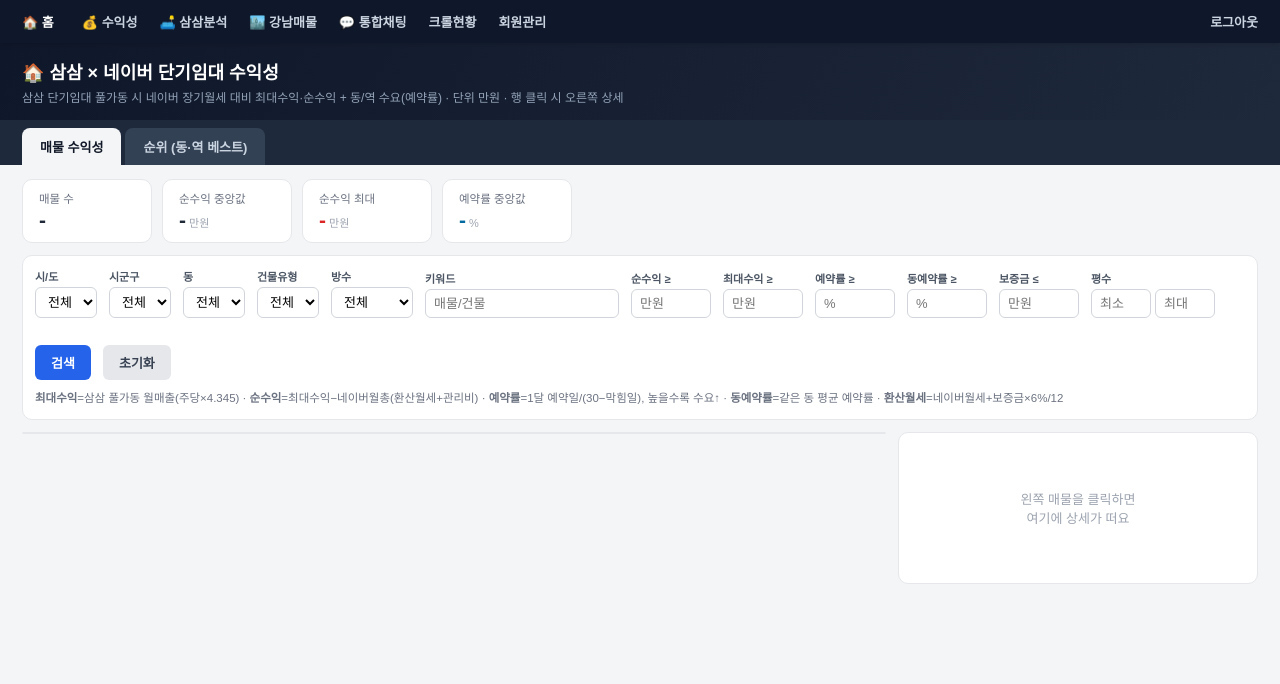
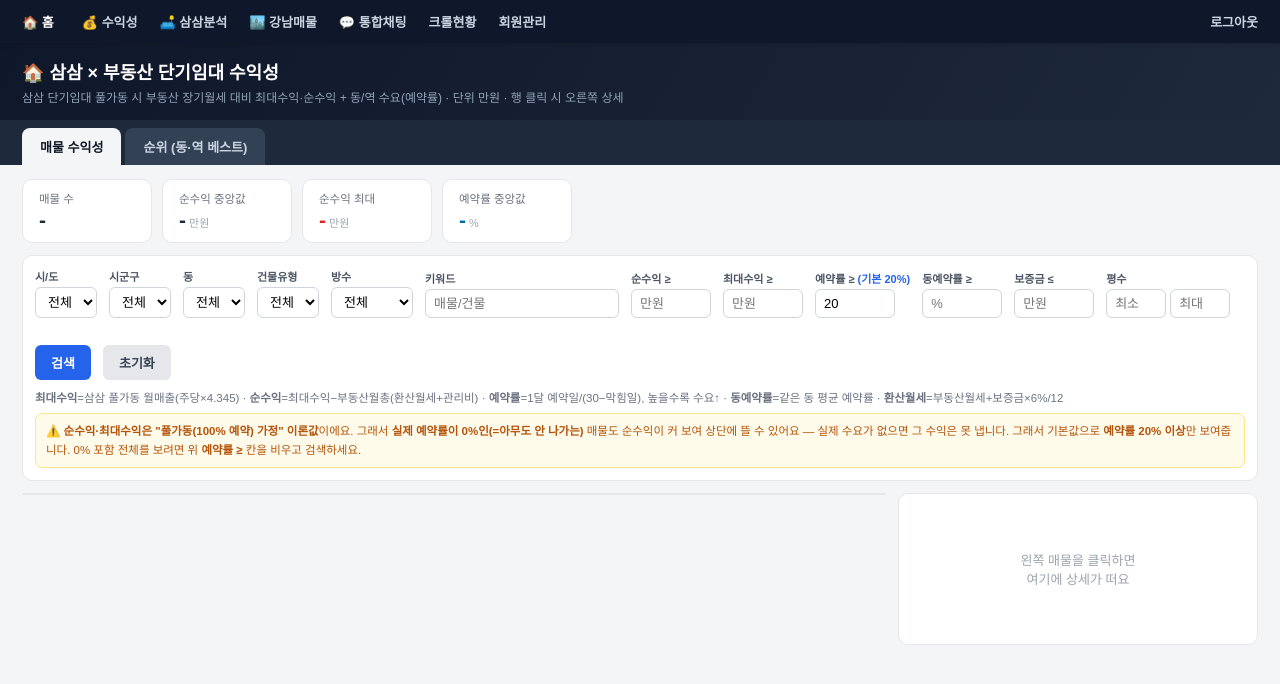
Before and after one commit to gunho30811/STA, a Flask app: template templates/profit.html in a window 1280 px wide. Shown: the top 684 px of the page. Run offline with Flask 3, Linux system fonts and the light colour scheme; the template is opened without the code that fills it, so the values that code supplies are empty; the visitor is signed in with stand-in values (Sample User, id 1); some libraries are stand-ins or nearby versions.

Commit message:
feat(profit): 예약률 기본 20%+ 필터(0% 이론값 상단 노출 방지) + '네이버'→'부동산' 표기 통일 (#88)
- /profit/ 매물 수익성: 순수익·최대수익은 '풀가동(100% 예약) 가정' 이론값이라
  실제 예약률 0%(아무도 안 나가는) 매물도 순수익이 커 상단에 뜨는 문제.
  예약률 ≥ 필터 기본값을 20으로 두고(초기화 시에도 20 유지), 0% 포함 전체를 보려면
  필터를 비우도록 안내 문구(경고 박스) 추가. 백엔드 occ_min 필터는 기존 것 재사용.
- 사용자 노출 문구의 '네이버'를 전부 '부동산'으로 통일(profit/samsam/index/gangnam
  템플릿 + portal 랜딩·auth 크롤현황). CSV 컬럼키(네이버월세_만원 등)와 코드 주석은
  데이터 파싱에 쓰여 그대로 유지 — 화면 표기만 변경.

Co-authored-by: Claude Sonnet 5 <noreply@anthropic.com>

```diff
--- a/templates/index.html
+++ b/templates/index.html
@@ -4,7 +4,7 @@
 <meta charset="UTF-8">
 <meta name="viewport" content="width=device-width, initial-scale=1">
 <meta name="referrer" content="no-referrer">
-<title>네이버 오피스텔 월세 검색 (서울·경기·인천)</title>
+<title>부동산 오피스텔 월세 검색 (서울·경기·인천)</title>
 <style>
   * { box-sizing: border-box; }
   body { margin:0; font-family:"Malgun Gothic","맑은 고딕",sans-serif; background:#f4f6f8; color:#222; }
@@ -54,7 +54,7 @@
 </head>
 <body>
 <header>
-  <h1>🏢 네이버 오피스텔 월세 검색</h1>
+  <h1>🏢 부동산 오피스텔 월세 검색</h1>
   <span class="sub">서울 · 경기 · 인천 / <span id="stat"></span></span>
 </header>
 
@@ -184,7 +184,7 @@ function render(r){
         <div class="meta">${fmtArea(x.area_real_m2)} · ${x.floorinfo||'-'}층 · ${x.direction||'-'}</div>
         <div class="ft">${x.featuredesc||x.tags||''}</div>
         <div class="meta" style="color:#999">확인 ${x.confirmymd||'-'} · ${x.realtorname||x.cpname||''}</div>
-        <a class="link" href="${x.articleurl}" target="_blank">네이버에서 보기 →</a>
+        <a class="link" href="${x.articleurl}" target="_blank">부동산에서 보기 →</a>
       </div>`;
     g.appendChild(card);
   });
--- a/templates/profit.html
+++ b/templates/profit.html
@@ -3,7 +3,7 @@
 <head>
 <meta charset="UTF-8">
 <meta name="viewport" content="width=device-width, initial-scale=1">
-<title>삼삼 × 네이버 단기임대 수익성</title>
+<title>삼삼 × 부동산 단기임대 수익성</title>
 <style>
   *{box-sizing:border-box}
   body{margin:0;font-family:"Pretendard","Malgun Gothic",sans-serif;background:#f3f5f7;color:#1f2937}
@@ -69,8 +69,8 @@
 </head>
 <body>
 <header>
-  <h1>🏠 삼삼 × 네이버 단기임대 수익성</h1>
-  <p>삼삼 단기임대 풀가동 시 네이버 장기월세 대비 최대수익·순수익 + 동/역 수요(예약률) · 단위 만원 · 행 클릭 시 오른쪽 상세</p>
+  <h1>🏠 삼삼 × 부동산 단기임대 수익성</h1>
+  <p>삼삼 단기임대 풀가동 시 부동산 장기월세 대비 최대수익·순수익 + 동/역 수요(예약률) · 단위 만원 · 행 클릭 시 오른쪽 상세</p>
 </header>
 <div class="tabs">
   <button class="on" data-tab="list" onclick="tab('list')">매물 수익성</button>
@@ -96,7 +96,7 @@
         <div class="fg"><label>키워드</label><input id="f-kw" placeholder="매물/건물"></div>
         <div class="fg"><label>순수익 ≥</label><input type="number" id="f-net" placeholder="만원"></div>
         <div class="fg"><label>최대수익 ≥</label><input type="number" id="f-maxrev" placeholder="만원"></div>
-        <div class="fg"><label>예약률 ≥</label><input type="number" id="f-occ" placeholder="%"></div>
+        <div class="fg"><label>예약률 ≥ <span style="color:#2563eb">(기본 20%)</span></label><input type="number" id="f-occ" placeholder="%" value="20"></div>
         <div class="fg"><label>동예약률 ≥</label><input type="number" id="f-dongocc" placeholder="%"></div>
         <div class="fg"><label>보증금 ≤</label><input type="number" id="f-dep" placeholder="만원"></div>
         <div class="fg"><label>평수</label><div style="display:flex;gap:4px"><input type="number" id="f-pmin" placeholder="최소" style="width:60px"><input type="number" id="f-pmax" placeholder="최대" style="width:60px"></div></div>
@@ -104,8 +104,13 @@
         <div class="fg"><label>&nbsp;</label><button class="btn btn-reset" onclick="resetF()">초기화</button></div>
       </div>
       <div class="legend">
-        <b>최대수익</b>=삼삼 풀가동 월매출(주당×4.345) · <b>순수익</b>=최대수익−네이버월총(환산월세+관리비) ·
-        <b>예약률</b>=1달 예약일/(30−막힘일), 높을수록 수요↑ · <b>동예약률</b>=같은 동 평균 예약률 · <b>환산월세</b>=네이버월세+보증금×6%/12
+        <b>최대수익</b>=삼삼 풀가동 월매출(주당×4.345) · <b>순수익</b>=최대수익−부동산월총(환산월세+관리비) ·
+        <b>예약률</b>=1달 예약일/(30−막힘일), 높을수록 수요↑ · <b>동예약률</b>=같은 동 평균 예약률 · <b>환산월세</b>=부동산월세+보증금×6%/12
+      </div>
+      <div class="legend" style="margin-top:6px;color:#b45309;background:#fffbeb;border:1px solid #fde68a;border-radius:7px;padding:8px 10px">
+        ⚠️ <b>순수익·최대수익은 "풀가동(100% 예약) 가정" 이론값</b>이에요. 그래서 <b>실제 예약률이 0%인(=아무도 안 나가는)</b>
+        매물도 순수익이 커 보여 상단에 뜰 수 있어요 — 실제 수요가 없으면 그 수익은 못 냅니다.
+        그래서 기본값으로 <b>예약률 20% 이상</b>만 보여줍니다. 0% 포함 전체를 보려면 위 <b>예약률 ≥</b> 칸을 비우고 검색하세요.
       </div>
     </div>
     <div class="md">
@@ -203,13 +208,13 @@ function showDetail(x){
   d.innerHTML=`
     <div class="d-title">${x.name||''}</div>
     <div class="d-sub">${x.btype||''} · ${x.rooms||''} · ${x.sigungu||''} ${x.dong||''} · ${x.pyeong||'-'}평</div>
-    <div class="d-net">순수익 <b>${n(x.net)}</b> 만원 <span style="font-size:11px">(최대수익−네이버월총)</span></div>
+    <div class="d-net">순수익 <b>${n(x.net)}</b> 만원 <span style="font-size:11px">(최대수익−부동산월총)</span></div>
     <div class="d-sec"><h4>삼삼 단기임대</h4>
       ${kv('주당 임대료',n(x.wk)+' 만원')}
       ${kv('최대수익(월환산)',n(x.maxRev)+' 만원')}
       ${kv('1달 예약일 / 막힘',n(x.bk)+' / '+n(x.bl)+' 일')}
       ${kv('예약률',n(x.occ)+' %')}</div>
-    <div class="d-sec"><h4>네이버 장기월세 (매칭 기준)</h4>
+    <div class="d-sec"><h4>부동산 장기월세 (매칭 기준)</h4>
       ${kv('보증금',n(x.nDep)+' 만원')}
       ${kv('월세',n(x.nRent)+' 만원')}
       ${kv('환산월세',n(x.nEquiv)+' 만원')}
@@ -222,10 +227,10 @@ function showDetail(x){
       ${kv('동 경쟁(삼삼)',n(x.dongCnt))}
       ${kv('동 예약률',n(x.dongOcc)+' %')}
       ${kv('인근역',(x.station||'-')+' (역예약률 '+n(x.stOcc)+'%)')}
-      ${kv('건물 네이버 매물수',n(x.bldgCnt))}
+      ${kv('건물 부동산 매물수',n(x.bldgCnt))}
       ${kv('건물 월세(최저/중간/최고)',n(x.bldgRentMin)+'/'+n(x.bldgRentMed)+'/'+n(x.bldgRentMax))}</div>
     <div>
-      ${x.naverUrl?`<a class="lnk n" href="${x.naverUrl}" target="_blank">네이버</a>`:''}
+      ${x.naverUrl?`<a class="lnk n" href="${x.naverUrl}" target="_blank">부동산</a>`:''}
       ${x.samUrl?`<a class="lnk s" href="${x.samUrl}" target="_blank">삼삼</a>`:''}
     </div>`;
   // 모바일(상세가 목록 아래로 스택되는 폭)에선 클릭해도 상세가 화면 밖이라 반응 없어 보임 → 상세로 스크롤.
@@ -249,6 +254,7 @@ function renderPager(r){
 }
 function resetF(){
   document.querySelectorAll('#t-list input').forEach(i=>i.value='');
+  document.getElementById('f-occ').value='20';   // 예약률 기본값(20%) 유지 — 0% 이론값 상단 노출 방지
   ['f-sido','f-sigungu','f-dong','f-btype','f-rooms'].forEach(id=>document.getElementById(id).value='');
   document.getElementById('f-sigungu').innerHTML='<option value="">전체</option>';
   document.getElementById('f-dong').innerHTML='<option value="">전체</option>';
--- a/web/auth.py
+++ b/web/auth.py
@@ -345,7 +345,7 @@ def members():
 @bp.route("/crawl")
 def crawl_status():
     """관리자 전용 크롤링 현황 대시보드.
-    네이버(목록·상세)/삼삼 테이블별 총 건수 + 마지막 크롤 시각 + 최근 일별 신규(증분) 추이.
+    부동산(목록·상세)/삼삼 테이블별 총 건수 + 마지막 크롤 시각 + 최근 일별 신규(증분) 추이.
     크롤이 매일/매주 정상적으로 돌며 데이터가 쌓이는지 모니터링하는 용도."""
     u = current_user()
     if not u or u["role"] != "admin":
@@ -395,8 +395,8 @@ def crawl_status():
                 f'<div style="font-size:11px;color:#94a3b8;margin-top:2px">마지막: {last or "-"}</div></div>')
 
     cards = (f'<div style="display:grid;grid-template-columns:repeat(auto-fit,minmax(170px,1fr));gap:12px;margin:14px 0">'
-             f'{card("네이버 목록 (listings)", n_list, last_list)}'
-             f'{card("네이버 상세 (naver_listings)", n_naver, last_naver)}'
+             f'{card("부동산 목록 (listings)", n_list, last_list)}'
+             f'{card("부동산 상세 (naver_listings)", n_naver, last_naver)}'
              f'{card("삼삼 매물 (samsam_listings)", n_samsam, last_samsam)}</div>')
 
     dates = sorted(set(d_samsam) | set(d_naver), reverse=True)[:14]
@@ -406,7 +406,7 @@ def crawl_status():
             f"<td style='text-align:right'>{d_naver.get(d,0):,}</td></tr>" for d in dates)
         daily = (f'<h2 style="font-size:15px;margin:22px 0 6px">📈 일별 신규 매물 (최근 14일)</h2>'
                  f'<div class="tw"><table><thead><tr><th>날짜</th><th style="text-align:right">삼삼 신규</th>'
-                 f'<th style="text-align:right">네이버 상세 신규</th></tr></thead><tbody>{drows}</tbody></table></div>')
+                 f'<th style="text-align:right">부동산 상세 신규</th></tr></thead><tbody>{drows}</tbody></table></div>')
     else:
         daily = '<div class="msg info" style="margin-top:20px">아직 일별 수집 기록이 없습니다.</div>'
 
@@ -424,7 +424,7 @@ def crawl_status():
             f'<p class="sub">관리자: {u["username"] or u["email"]} · '
             f'<a href="/">홈</a> · <a href="{url_for("auth.members")}">회원 관리</a> · '
             f'<a href="{url_for("auth.logout")}">로그아웃</a></p>'
-            f'<div class="msg info">네이버: 매주 월 10:00(KST) · 삼삼: 매일 00:00(KST) 자동 크롤</div>'
+            f'<div class="msg info">부동산: 매주 월 10:00(KST) · 삼삼: 매일 00:00(KST) 자동 크롤</div>'
             f'{cards}{daily}{snap_tbl}')
     return _render("크롤링 현황", body, boxstyle="max-width:820px")
 
```
Also changed, not shown: templates/gangnam.html (+4 -4 lines), templates/samsam.html (+4 -4 lines), web/portal.py (+5 -5 lines).
